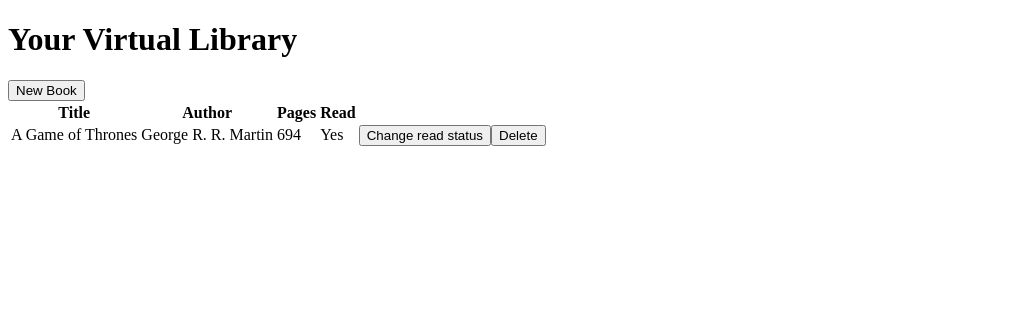
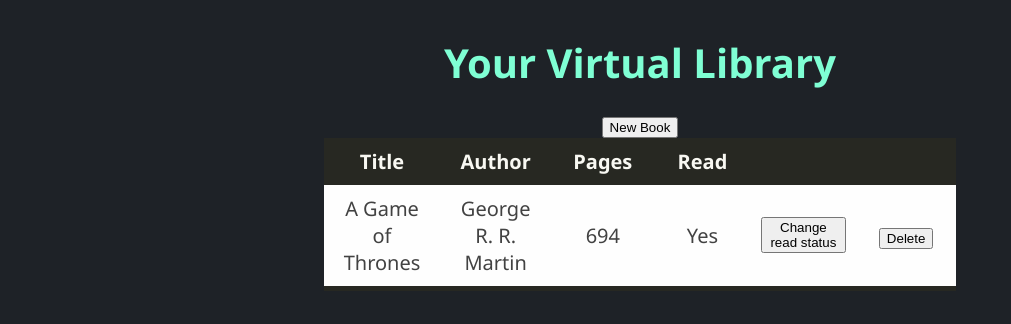
Before and after one commit to joriordan332/library, a plain HTML site: page index.html in a window 1280 px wide. Shown: the whole page, without its empty margins (0-1011 px from the left). Drawn offline with Linux system fonts and the light colour scheme.

Commit message:
CSS styles added & DOM table data amended
CSS styles added to achieve desired look
DOM td added and buttons apended to them so they are able to be centered in line with the text entered for each book

```diff
--- a/index.html
+++ b/index.html
@@ -8,10 +8,12 @@
     <link rel="stylesheet" href="style.css" />
     <script src="script.js" defer></script>
   </head>
-  <H1>Your Virtual Library</H1>
+
   <body>
-    <button id="newBook" onclick="openForm()">New Book</button>
-    <div class="inputs-container" id="myForm">
+    <div class="main-container">
+      <H1 class="heading">Your Virtual Library</H1>
+      <button id="newBook" onclick="openForm()">New Book</button>
+      <div class="inputs-container" id="myForm">
 
         <input type="text" id="title" placeholder="Title" />
         <input type="text" id="author" placeholder="Author" />
@@ -24,6 +26,8 @@
         </select>
         <button id="addBook">Add Book</button>
         <button type="button" class="btn cancel" onclick="closeForm()">Close</button>
+      </div>
+
     </div>
   </body>
 </html>
--- a/script.js
+++ b/script.js
@@ -60,6 +60,8 @@ function drawTable() {
         const secondCellsone = document.createElement("td");
         const secondCellstwo = document.createElement("td");
         const secondCellsthree = document.createElement("td");
+        const secondCellsfour = document.createElement("td");
+        const secondCellsfive = document.createElement("td");
 
 
         const tableHeaders = document.createElement("th");
@@ -114,15 +116,17 @@ function drawTable() {
         secondRow.appendChild(secondCellsone);
         secondRow.appendChild(secondCellstwo);
         secondRow.appendChild(secondCellsthree);
+        secondRow.appendChild(secondCellsfour);
+        secondRow.appendChild(secondCellsfive);
 
 
         const readButton = document.createElement("button")
         const readText = document.createTextNode("Change read status");
         const deleteButton = document.createElement("button")
         const deleteText = document.createTextNode("Delete");
-        secondRow.appendChild(readButton);
+        secondCellsfour.appendChild(readButton);
         readButton.appendChild(readText);
-        secondRow.appendChild(deleteButton);
+        secondCellsfive.appendChild(deleteButton);
         deleteButton.appendChild(deleteText);
 
 
--- a/style.css
+++ b/style.css
@@ -1,3 +1,57 @@
 #myForm {
     display: none;
   }
+
+ .heading {
+    font-size: 40px;
+  }
+
+body {
+  font-size: 20px;
+  font-family: "Segoe UI", Arial, Helvetica, sans-serif;
+  background-color: #1e2227;
+  color:aquamarine;
+  display: flex;
+  flex-direction: column;
+  align-items: center;
+}
+
+.main-container {
+  display: flex;
+  flex-direction: column;
+  align-items: center;
+}
+
+header {
+  text-align: center;
+}
+
+table {
+  width: 50%;
+  background-color: #272822;
+  color: #f8f8f2;
+  border-spacing: 0;
+  border-bottom: 5px solid #272822;
+  text-align: center;
+
+}
+
+th {
+  width: 150px;
+  padding: 10px 10px;
+}
+
+td {
+  width: 150px;
+  padding: 10px;
+  text-align: center;
+}
+
+tbody {
+  background-color: #fefefe;
+  color: #424242;
+}
+
+button {
+
+}
```
